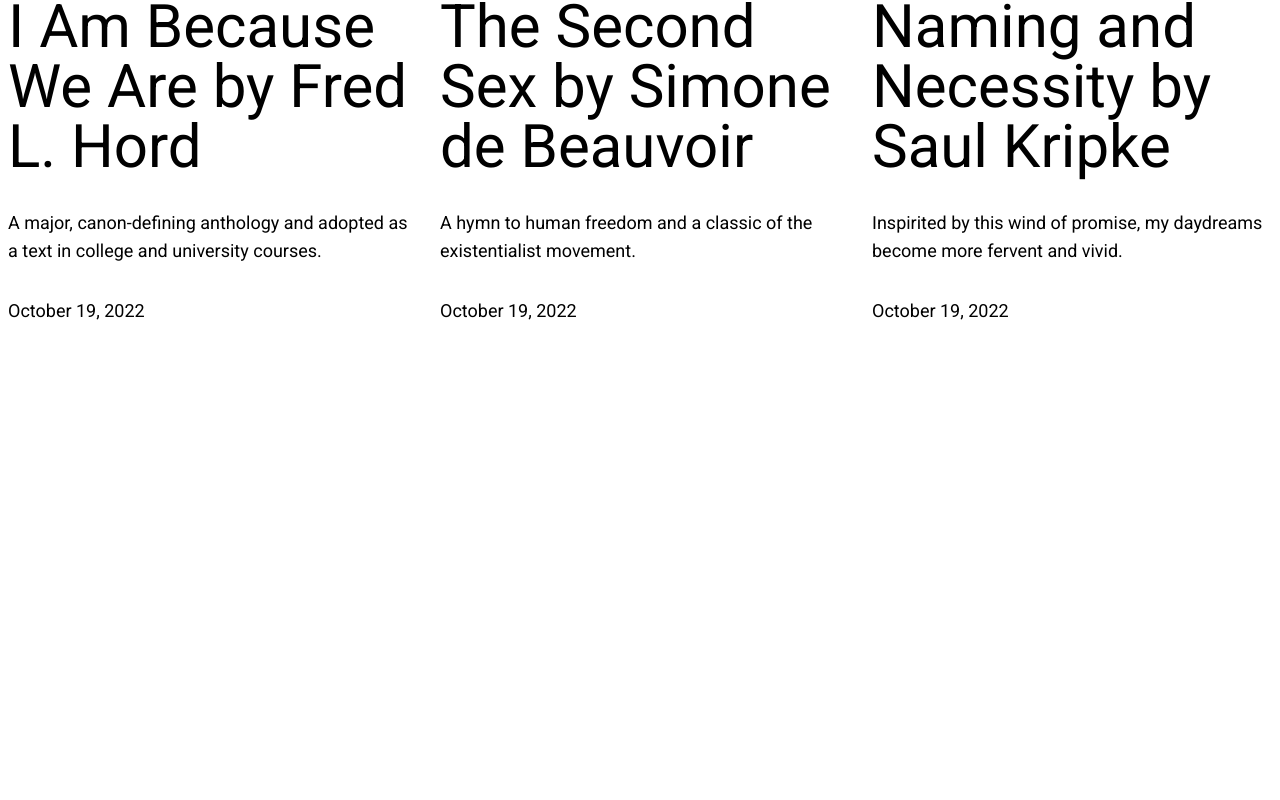
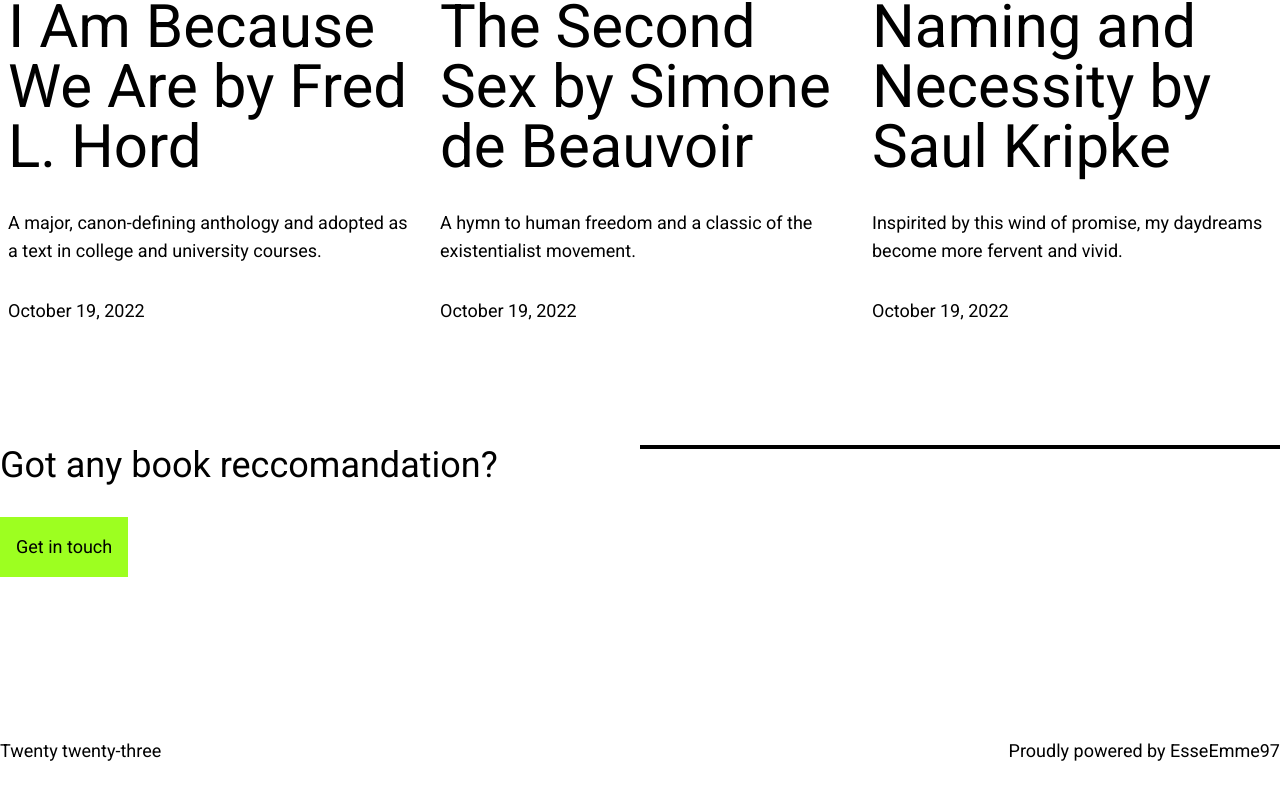
Before and after one commit to EsseEmme97/twenty-twenty-three, a Next.js app: page / in a window 1280 px wide. Shown: the part 1388-2188 px from the top of the page. Before the commit the page ends 1769 px from the top, so only its background shows below. Built offline with nearby package versions, Linux system fonts and the light colour scheme.

Commit message:
ended frontend for large screen devices

```diff
--- /dev/null
+++ b/src/app/components/ActionsSection.tsx
@@ -0,0 +1,11 @@
+export default function ActionSection() {
+  return (
+    <section className="mt-28">
+      <div className="flex">
+        <h2 className="text-4xl w-1/2">Got any book reccomandation?</h2>
+        <span className="h-1 bg-black w-1/2"></span>
+      </div>
+	  <button className="text-l bg-[#9DFF20] p-4 my-8">Get in touch</button>
+    </section>
+  );
+}
--- /dev/null
+++ b/src/app/components/Footer.tsx
@@ -0,0 +1,8 @@
+export default function Footer(){
+	return(
+		<footer className="flex justify-between mt-32 mb-8">
+			<p>Twenty twenty-three</p>
+			<p>Proudly powered by EsseEmme97</p>
+		</footer>
+	)
+}
--- a/src/app/components/ImagesGrid.tsx
+++ b/src/app/components/ImagesGrid.tsx
@@ -1,7 +1,7 @@
-"use client"
-import Card from "./Card"
-import data from "../../../mock/dummyData"
-import { motion } from "framer-motion"
+"use client";
+import Card from "./Card";
+import data from "../../../mock/dummyData";
+import { motion } from "framer-motion";
 
 export default function ImagesGrid() {
   const container = {
@@ -9,14 +9,14 @@
     show: {
       opacity: 1,
       transition: {
-		duration:1,
-        staggerChildren: 0.3
-      }
-    }
-  }
+        duration: 1,
+        staggerChildren: 0.3,
+      },
+    },
+  };
 
   return (
-    <motion.div
+    <motion.section
       variants={container}
       initial="hidden"
       animate="show"
@@ -30,6 +30,6 @@
           date={element.date}
         />
       ))}
-    </motion.div>
-  )
+    </motion.section>
+  );
 }
--- a/src/app/page.tsx
+++ b/src/app/page.tsx
@@ -1,6 +1,8 @@
 import Navbar from "./components/NavBar";
 import "./animations.css"
 import ImagesGrid from "./components/ImagesGrid";
+import ActionSection from "./components/ActionsSection";
+import Footer from "./components/Footer";
 
 export default function Home() {
   return (
@@ -8,6 +10,8 @@
       <Navbar />
       <h1 className="text-6xl my-28 slide-in">Mindblow : a blog about philosophy</h1>
       <ImagesGrid/>
+      <ActionSection/>
+      <Footer></Footer>
     </>
   );
 }
```
